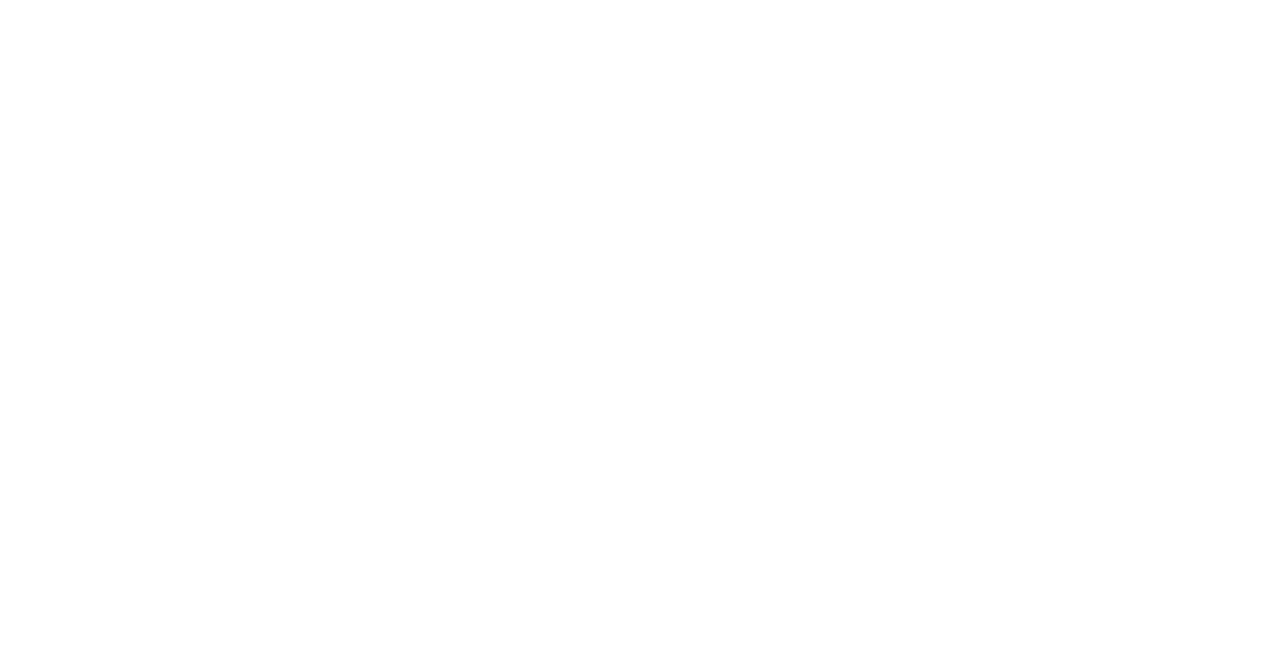
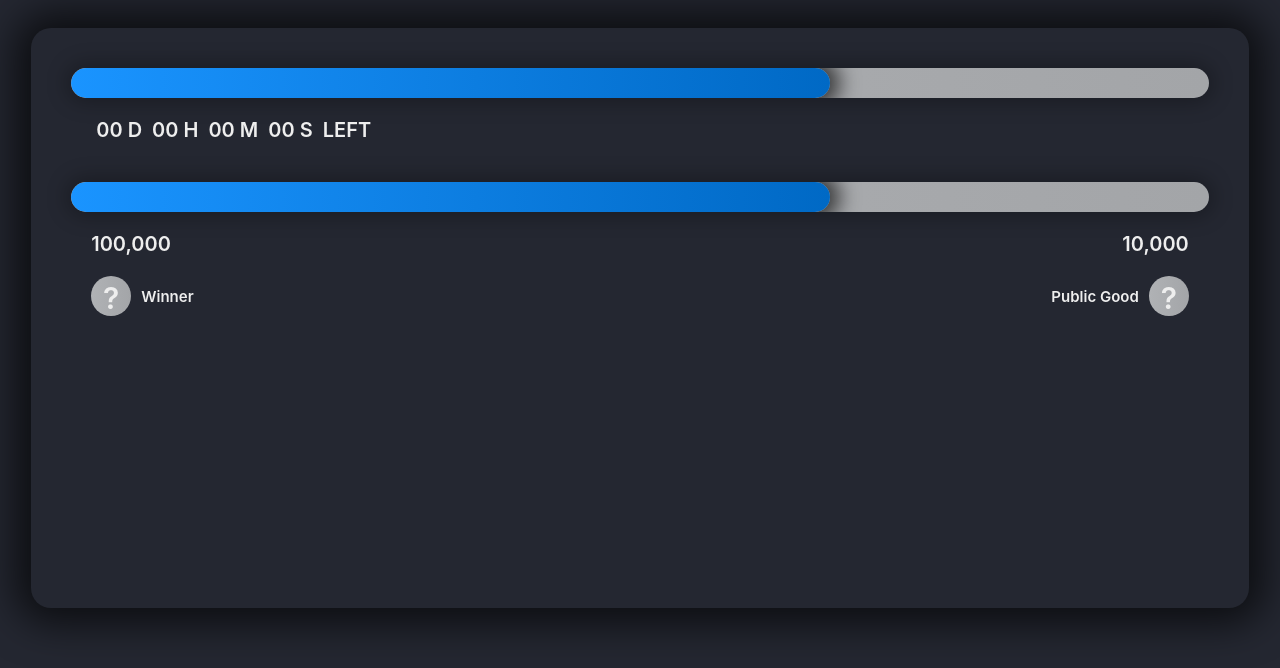
Before and after one commit to theCydonian/algorandLottery, a plain HTML site: page frontEnd/index.html in a window 1280 px wide. Drawn offline with Linux system fonts and the light colour scheme.

Commit message:
made part of the frontend, not finishing project because not enough time

```diff
--- a/frontEnd/index.html
+++ b/frontEnd/index.html
@@ -1,9 +1,46 @@
 <!DOCTYPE HTML>
 <head>
+  <link rel="stylesheet" href="main.css">
 </head>
 <body>
   <div id="header"></div>
-  <div id="infoMain"></div>
+  <div id="infoMain">
+    <div class="row">
+      <div id="countdownBar" class="progressBar">
+        <div class="progressBarInternal"></div>
+      </div>
+    </div>
+    <div class="row" id="countdownText">
+      <div class="timeElement">00 D</div>
+      <div class="timeElement">00 H</div>
+      <div class="timeElement">00 M</div>
+      <div class="timeElement">00 S</div>
+      <div class="timeElement">LEFT</div>
+    </div>
+    <div class="row">
+      <div id="publicGoodsShare" class="progressBar">
+        <div class="progressBarInternal"></div>
+      </div>
+    </div>
+    <div id="prelimResultsBarLabel" class="row">
+      <div id="prelimWinner">
+        <div class="valueSmall" style="margin-bottom:20px;">100,000</div>
+        <div class="idCardSmall">
+          <div id="mysteryProfile"><span>?</span></div>
+          <span style="margin: auto; margin-left: 10px;">Winner</span>
+        </div>
+      </div>
+      <div id="prelimPublicGood">
+        <div class="valueSmall" style="margin-bottom:20px; text-align: right;">10,000</div>
+        <div class="idCardSmall">
+          <div id="mysteryProfile"><span>?</span></div>
+          <span style="margin: auto; margin-right: 10px;">Public Good</span>
+        </div>
+      </div>
+    </div>
+  </div>
+
+  </div>
   <div id="preliminaryResults"></div>
   <div id="leaderBoard"></div>
 </body>
--- /dev/null
+++ b/frontEnd/main.css
@@ -0,0 +1,109 @@
+body {
+  color: #eee;
+  font-family: "Inter", "roboto", sans-serif;
+  font-weight: 600;
+
+  background-color: rgb(36, 39, 49);
+  display: flex;
+  justify-content: center;
+}
+
+.row {
+  display: flex;
+  justify-content: center;
+}
+
+#infoMain {
+  border-radius: 20px;
+  box-shadow: 0px 0px 40px 15px #000a;
+
+  width: 90%;
+  height: 500px;
+
+  margin: 20px;
+  padding: 40px;
+
+  display: flex;
+  flex-direction: column;
+  justify-content: flex-start;
+
+  overflow: hidden;
+  background-color: rgb(36, 39, 49);
+}
+
+.progressBar {
+  border-radius: 15px;
+  height: 30px;
+  width: 100%;
+  margin-top: 40px;
+  margin-bottom: 20px;
+
+  overflow: hidden;
+  box-shadow: 0px 0px 20px 5px #0004;
+  background-image: linear-gradient(to right, #b0b2b5, #a3a5a8);
+}
+
+.progressBarInternal {
+  border-radius: 15px;
+  height: 100%;
+  width: 66.67%;
+
+  box-shadow: 0px 0px 20px 10px #000a;
+  background-image: linear-gradient(to right, #1a94ff, #0069c5);
+}
+
+#countdownBar {
+  margin-top: 0;
+}
+
+#countdownText {
+  padding-left: 20px;
+  justify-content: left;
+}
+
+.timeElement {
+  font-size: 20px;
+  margin-left: 5px;
+  margin-right: 5px;
+}
+
+#prelimResultsBarLabel {
+  padding-left: 20px;
+  padding-right: 20px;
+}
+
+#prelimResultsBarLabel > div {
+  flex-grow: 1;
+  display: flex;
+  flex-direction: column;
+
+  font-size: 20px;
+}
+
+#prelimPublicGood > div {
+  flex-direction: row-reverse
+}
+
+.idCardSmall {
+  display: flex;
+  flex-direction: row;
+}
+
+.idCardSmall > span {
+    font-size: 15px;
+}
+
+#mysteryProfile {
+  width: 40px; height: 40px;
+  background-image: linear-gradient(to right, #b0b2b5, #a3a5a8);
+  border-radius: 20px;
+  display: flex;
+  justify-content: center;
+  font-size: 30px;
+}
+
+#mysteryProfile > span {
+  padding-top: 3px;
+  margin: auto;
+
+}
```
